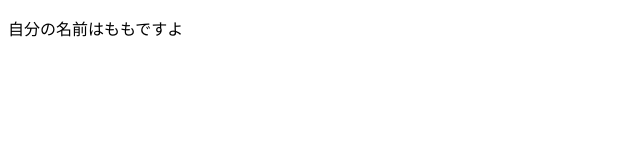
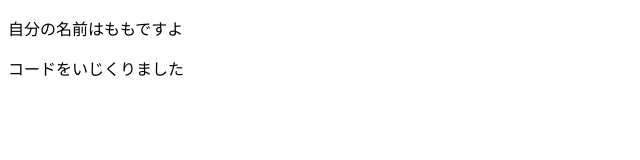
Before and after one commit to testyuko/git_test, a plain HTML site: page index.html in a window 1280 px wide. Shown: the whole page, without its empty margins (0-640 px from the left). Drawn offline with Linux system fonts and the light colour scheme.

Commit message:
ブランチテスト

```diff
--- a/index.html
+++ b/index.html
@@ -7,5 +7,6 @@
 </head>
 <body>
     <p>自分の名前はももですよ</p>
+    <p>コードをいじくりました</p>
 </body>
 </html>
```
Also changed, not shown: 1 other file.
